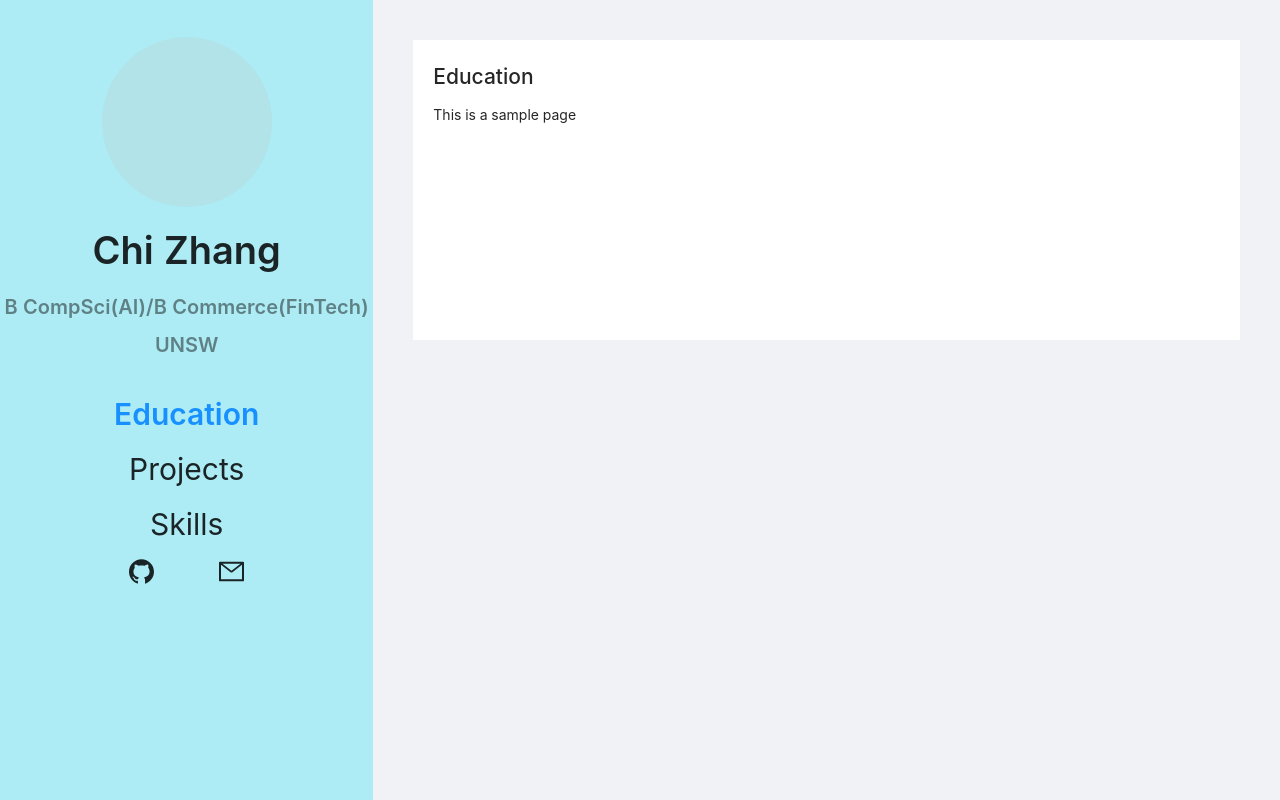
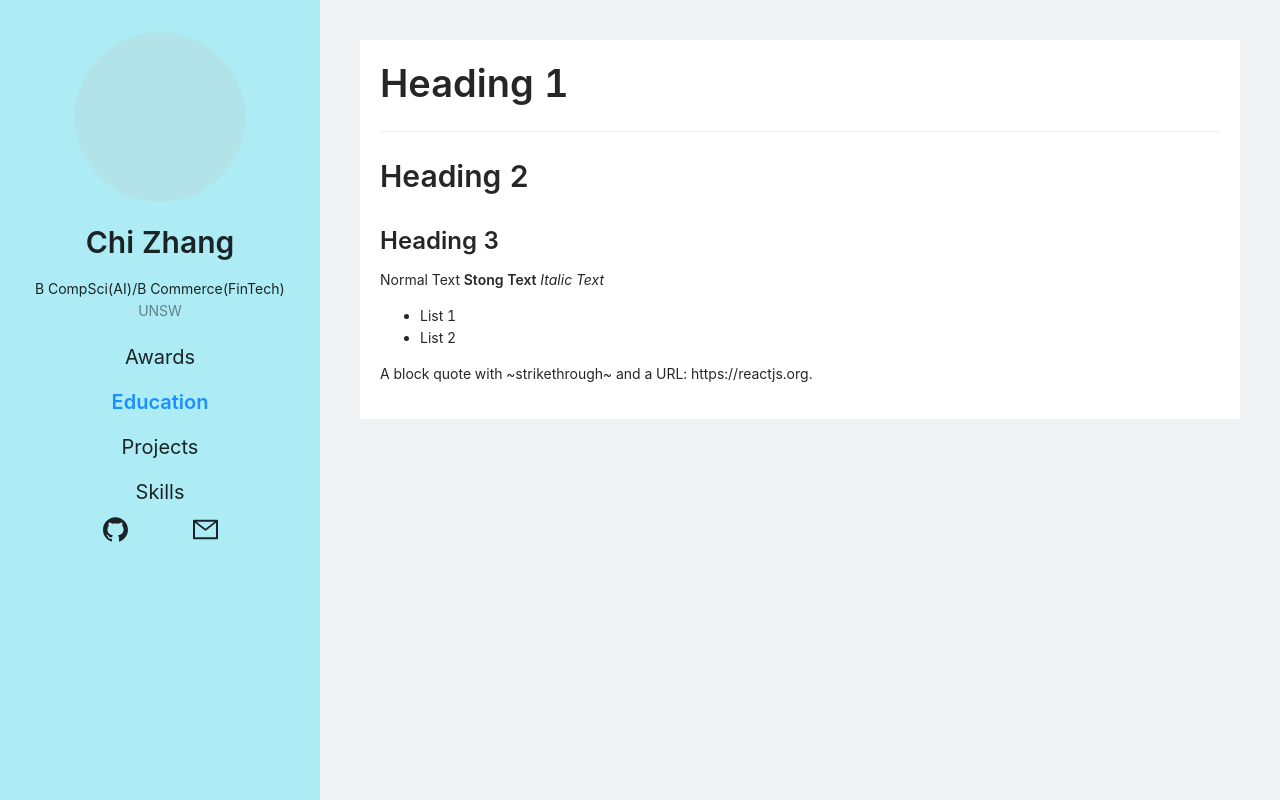
Before and after one commit to zhangchi0104/resume, a React (Create React App) app: page / in a window 1280 px wide. Built offline with nearby package versions, Linux system fonts and the light colour scheme.

Commit message:
added markdown detection

```diff
--- a/src/App.tsx
+++ b/src/App.tsx
@@ -8,8 +8,8 @@
 const App: FC = () => (
   <Layout style={{ minHeight: "100vh" }}>
     <Row>
-      <Col xs={12} sm={11} md={10} lg={9} xl={7}><LeftPanel /></Col>
-      <Col xs={12} sm={13} md={14} lg={15} xl={17}> <RightPanel />
+      <Col xs={12} sm={11} md={10} lg={9} xl={6}><LeftPanel /></Col>
+      <Col xs={12} sm={13} md={14} lg={15} xl={18}> <RightPanel />
       </Col>
     </Row>
   </Layout>
--- a/src/assets/markdowns/Education.md
+++ b/src/assets/markdowns/Education.md
@@ -1,3 +1,9 @@
-# Education
+# Heading 1
+-------
+## Heading 2
+### Heading 3
+Normal Text **Stong Text** *Italic Text*
+- List 1
+- List 2
 
-This is a sample page
+A block quote with ~strikethrough~ and a URL: <https://reactjs.org>.
--- a/src/components/LeftPanel.less
+++ b/src/components/LeftPanel.less
@@ -5,7 +5,8 @@
   height: 100vh;
   background: #adecf4;
   display: flex;
-  justify-content: center;
+  //   justify-content: center;
+  flex-flow: column;
 }
 @media only screen and (max-height: 1500px) {
   .pane-padding {
--- a/src/components/LeftPanel.tsx
+++ b/src/components/LeftPanel.tsx
@@ -32,8 +32,8 @@
               (v, _) => (
                 <Menu.Item style={{
                   textAlign: "center",
-                  fontSize: "30px",
-                  margin: "15px 0"
+                  fontSize: "20px",
+                  margin: "5px 0"
                 }} key={v}>{v}</Menu.Item>
               )
             )
--- a/src/components/Profile.tsx
+++ b/src/components/Profile.tsx
@@ -1,16 +1,16 @@
 import React, { FC } from 'react';
 import { Row, Col } from 'antd'
 import SkeletonAvatar from 'antd/lib/skeleton/Avatar';
-import Title from 'antd/lib/typography/Title';
-const ProfileHeader: FC = props => (
+import { Typography } from 'antd';
+const { Title, Text } = Typography
+const ProfileHeader: FC = () => (
   <div>
     <Row justify='center' style={{ paddingBottom: "20px" }}>
       <Col><SkeletonAvatar size={170} /></Col>
     </Row>
-
-    <Row justify="center"><Title level={1}>Chi Zhang</Title></Row>
-    <Row justify="center"><Title level={4} type='secondary' >B CompSci(AI)/B Commerce(FinTech)</Title></Row>
-    <Row justify="center"><Title level={4} type='secondary' >UNSW</Title></Row>
+    <Row justify="center"><Title level={2}>Chi Zhang</Title></Row>
+    <Row justify="center"><Text>B CompSci(AI)/B Commerce(FinTech)</Text></Row>
+    <Row justify="center"><Text type='secondary' >UNSW</Text></Row>
   </div>
 );
 export default ProfileHeader;
--- a/src/components/RightPane.tsx
+++ b/src/components/RightPane.tsx
@@ -4,6 +4,7 @@
 import ReactMarkdown from 'react-markdown';
 import markdowns from '../assets'
 import { useSelector } from 'react-redux';
+import { Typography, Divider } from 'antd';
 const RightPane: FC = () => {
   return (
     <Content>
@@ -11,7 +12,14 @@
     </Content>
   )
 }
-
+const renders = {
+  "heading": (props: any) => (<Typography.Title level={props.level}> {props.children} </Typography.Title>),
+  "text": (props: any) => (<Typography.Text children={props.children} />),
+  "paragraph": (props: any) => (<Typography.Paragraph children={props.children} />),
+  "strong": (props: any) => (<Typography.Text strong children={props.children} />),
+  'thematicBreak': (props: any) => (<Divider />),
+  "link": (props: any) => (<Typography.Link children={props.children} href={props.href} />)
+}
 const Content: FC = (props: any) => (
   <div className="resume-content">
     {props.children}
@@ -30,7 +38,7 @@
     fetchData()
   }, [pathToMd])
   return (
-    <ReactMarkdown children={markdown} />
+    <ReactMarkdown children={markdown} renderers={renders} />
   )
 }
 
--- a/src/store/index.ts
+++ b/src/store/index.ts
@@ -1,9 +1,10 @@
 import   { createStore } from 'redux'
 import { AppActions, AppState, UPDATE_MENU_ITEM } from './typings'
+import markdowns from '../assets'
 
 const appState : AppState = {
   activeMenuTab: "Education",
-  sections: ["Education", "Projects", "Skills"]
+  sections: [...Object.keys(markdowns)]
 }
 
 export function appReducer (state=appState, action: AppActions) : AppState {
```
Also changed, not shown: src/assets/markdowns/Awards.md (added), src/assets/markdowns/Projects.md (added), src/assets/markdowns/Skills.md (added), 1 other file (tests, documents, lock files or other folders).
